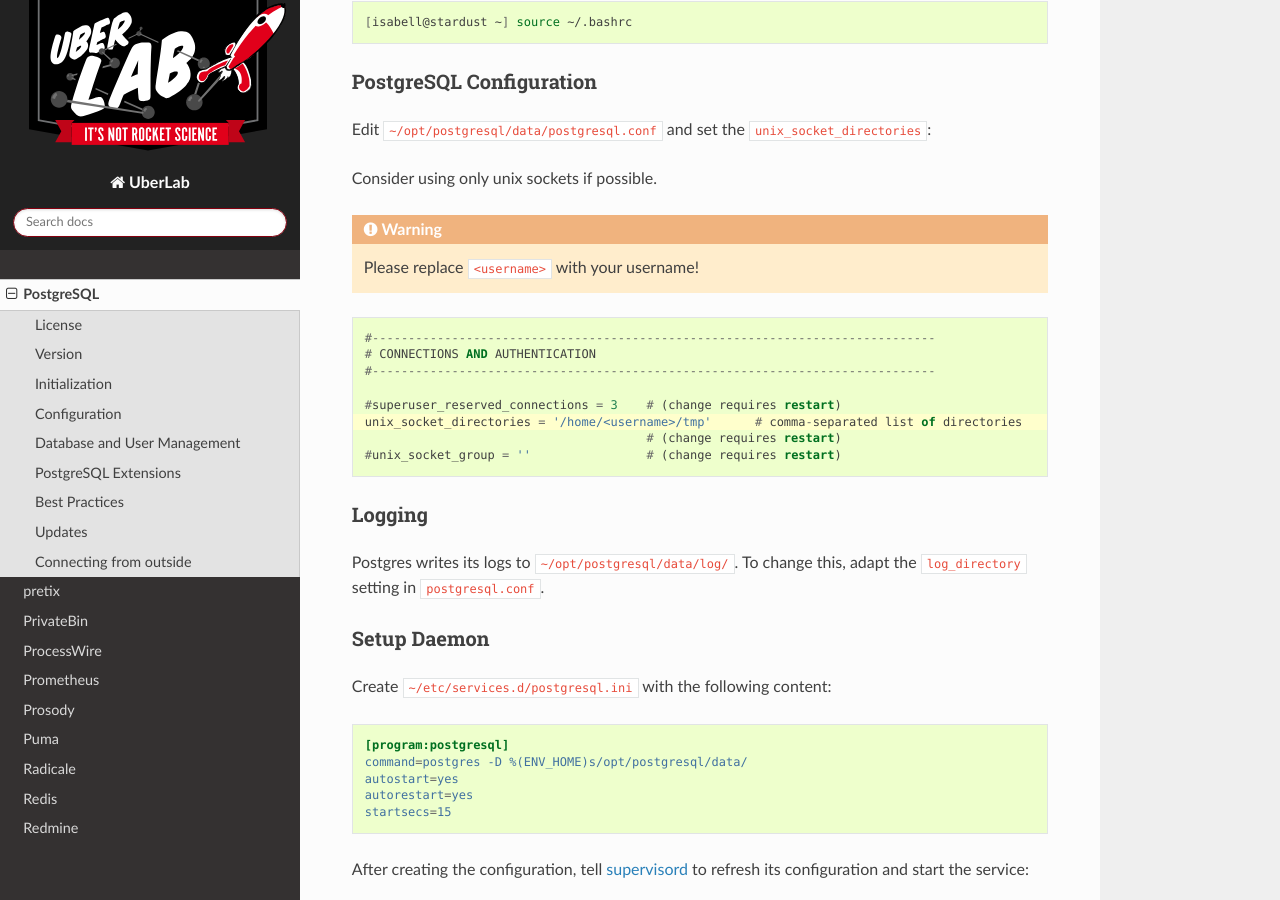
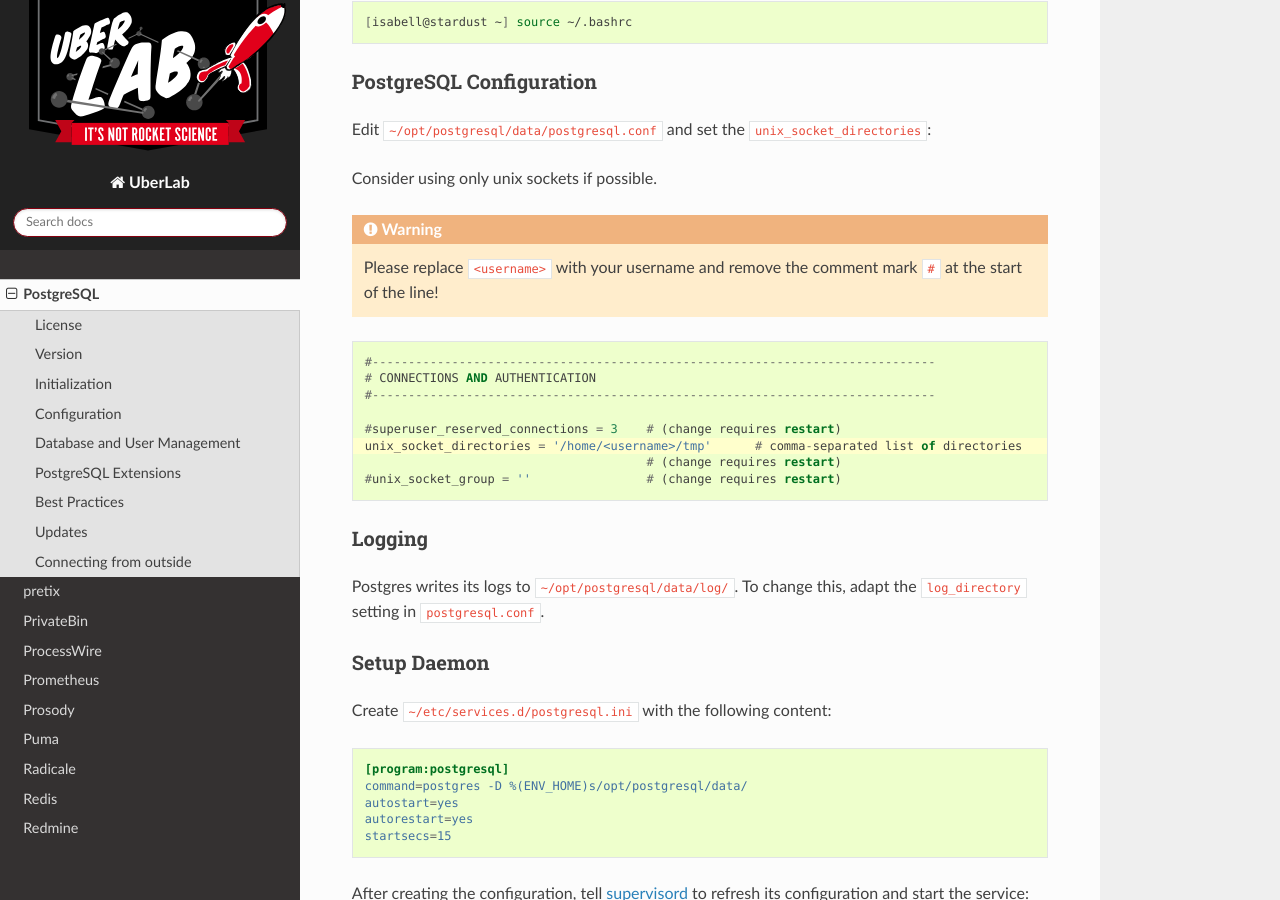
Before and after one commit to Uberspace/lab, a Sphinx documentation site: the page built from source/guide_postgresql.rst, in a window 1280 px wide and 900 px high, scrolled down 4507 px. Built offline with Sphinx 7.4.7 and the Read the Docs theme 2.0.0, drawn with Linux system fonts in a browser that asks for light colours.

Commit message:
Changed warning in PostgreSQL config chapter

```diff
--- a/source/guide_postgresql.rst
+++ b/source/guide_postgresql.rst
@@ -181,7 +181,7 @@
 
 Consider using only unix sockets if possible.
 
-.. warning:: Please replace ``<username>`` with your username!
+.. warning:: Please replace ``<username>`` with your username and remove the comment mark ``#`` at the start of the line!
 
 .. code-block:: postgres
  :emphasize-lines: 6
```
